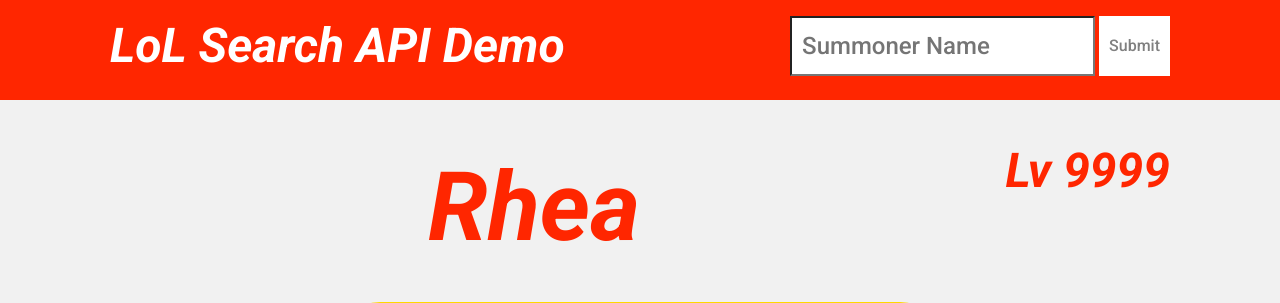
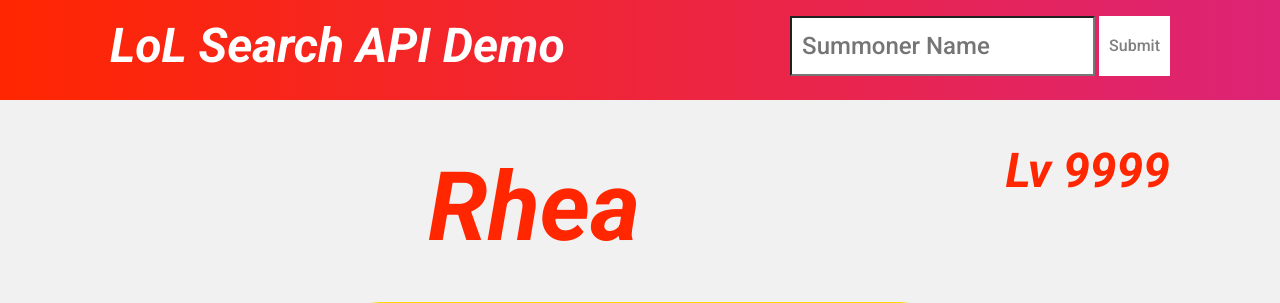
Before and after one commit to KristofferTroncoso/lol-search-api-demo, a Node server app: page /rhea in a window 1280 px wide. Shown: the top 303 px of the page. Run offline with Node 20, Linux system fonts and the light colour scheme.

Commit message:
Style header/navbar background to match new homepage gradient
Navbar now matches background color/gradient of new homepage.

```diff
--- a/public/custom.css
+++ b/public/custom.css
@@ -82,7 +82,11 @@ img:hover {
 }
 
 header {
-    background: #ff2600;
+    background: #ff2600;  /* fallback for old browsers */
+    background: -webkit-linear-gradient(left, #ff2600, #dd2476);
+    background: -moz-linear-gradient(left, #ff2600, #dd2476);
+    background: -o-linear-gradient(left, #ff2600, #dd2476);
+    background: linear-gradient(to right, #ff2600, #dd2476);  /* Chrome 10-25, Safari 5.1-6 */ /* W3C, IE 10+/ Edge, Firefox 16+, Chrome 26+, Opera 12+, Safari 7+ */
     color: white;
     padding: 10px 0;
 }
```
